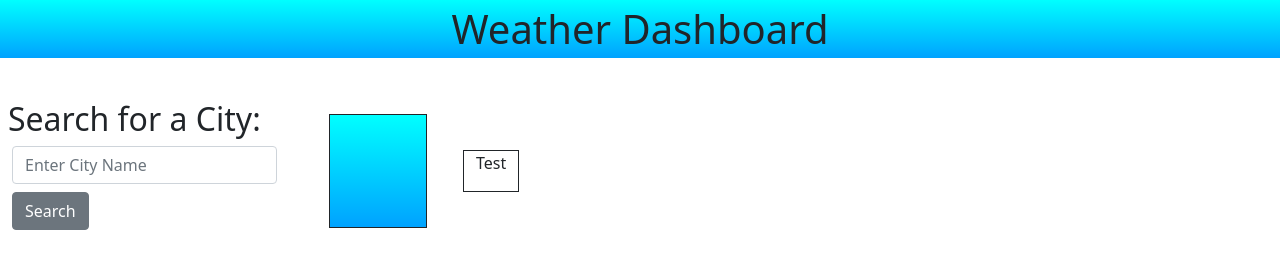
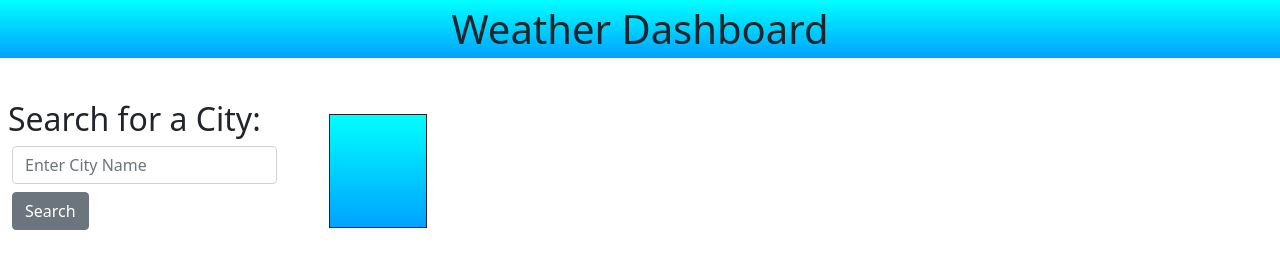
Before and after one commit to wobbledy/weather-dashboard, a plain HTML site: page index.html in a window 1280 px wide. Drawn offline with nearby package versions, Linux system fonts and the light colour scheme.

Commit message:
removed test box

```diff
--- a/index.html
+++ b/index.html
@@ -46,11 +46,6 @@
 
             </section>
 
-            <section>
-                <div class="row border border-dark">
-                    <p>Test</p>
-            </section>
-
 
         </main>
 
```
Also changed, not shown: 1 other file.
